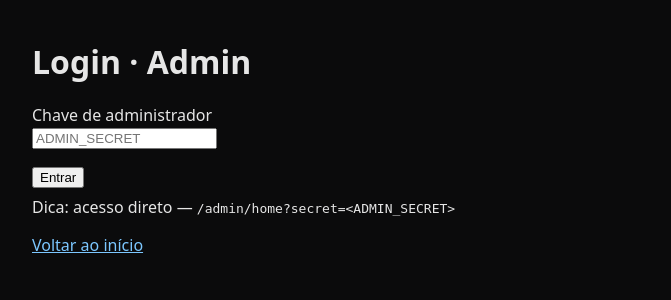
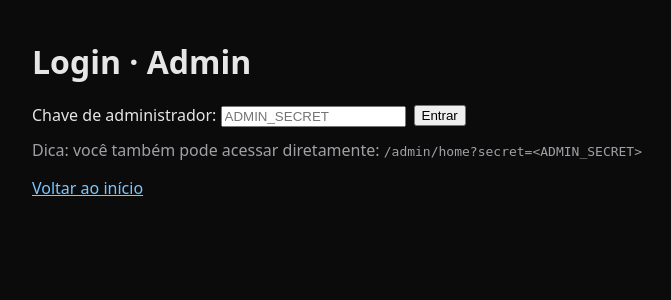
Before and after one commit to Jccasafus-hub/SchulzeVote, a Flask app: page /admin/login in a window 1280 px wide. Shown: the top 300 px of the page, without its empty margins (128-799 px from the left). Run offline with Flask 3, Linux system fonts and the light colour scheme.

Commit message:
Update admin_login.html

```diff
--- a/templates/admin_login.html
+++ b/templates/admin_login.html
@@ -1,17 +1,14 @@
 {% extends "base_admin.html" %}
-{% block title %}Login · Admin{% endblock %}
 {% block content %}
-  <h1>Login · Admin</h1>
-  <div class="card">
-    <form method="POST" action="/admin/login">
-      <p><label>Chave de administrador<br>
-        <input type="password" name="secret" placeholder="ADMIN_SECRET" required>
-      </label></p>
-      <button type="submit">Entrar</button>
-    </form>
-    <p class="small muted" style="margin-top:8px">
-      Dica: acesso direto — <code>/admin/home?secret=&lt;ADMIN_SECRET&gt;</code>
-    </p>
-  </div>
-  <p class="small" style="margin-top:12px"><a href="/">Voltar ao início</a></p>
+<h1>Login · Admin</h1>
+<form method="POST" action="/admin/login" style="display:flex;gap:8px;align-items:center;flex-wrap:wrap">
+  <label>Chave de administrador:
+    <input type="password" name="secret" placeholder="ADMIN_SECRET" required>
+  </label>
+  <button type="submit">Entrar</button>
+</form>
+<p style="color:#a0a0a6;margin-top:12px">Dica: você também pode acessar diretamente:
+  <code>/admin/home?secret=&lt;ADMIN_SECRET&gt;</code>
+</p>
+<a href="/">Voltar ao início</a>
 {% endblock %}
```
